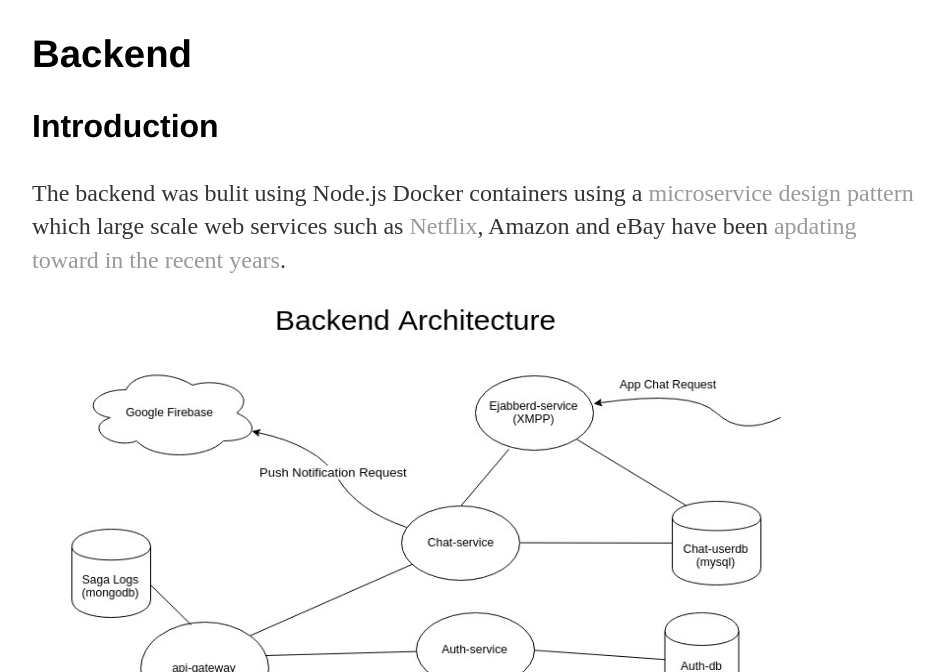
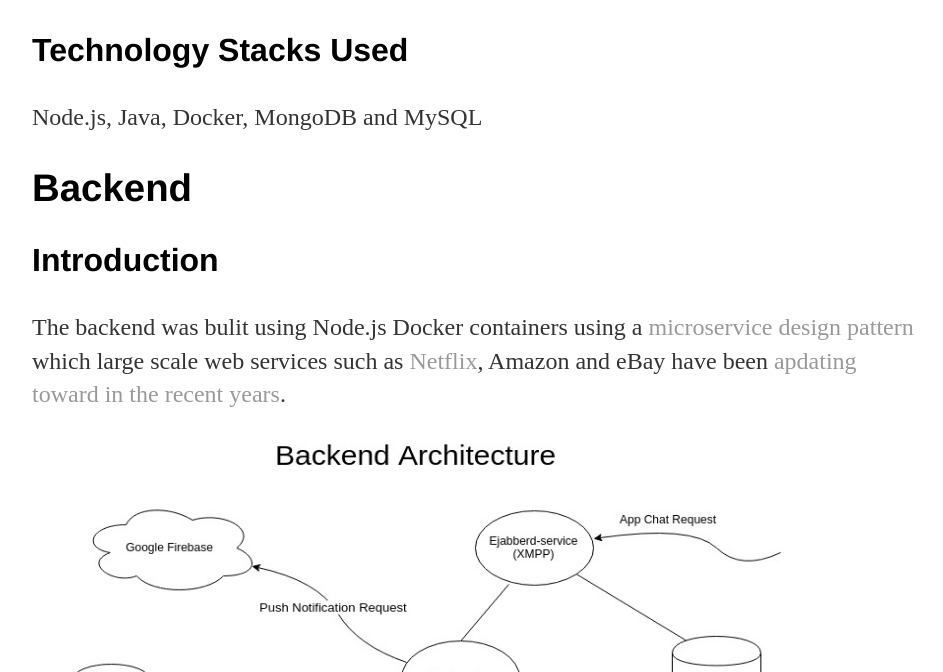
Before and after one commit to jcho7022/jcho7022.github.io, a Jekyll site: the page built from projects/float/index.html, in a window 1280 px wide and 900 px high, scrolled down 1044 px, cut to the strip 228-900 px from the top of the window. Shown: the whole strip, without its empty margins (160-1103 px from the left). Built offline with Jekyll 4.4.1, drawn with Linux system fonts in a browser that asks for light colours.

Commit message:
Update index.html

```diff
--- a/projects/float/index.html
+++ b/projects/float/index.html
@@ -14,6 +14,9 @@ and search up items using a <a href="https://jcho7022.github.io/projects/float/e
 	More details availiable at <a href="https://play.google.com/store/apps/details?id=com.floatapplication">Google Play</a>. </p>
 <h2>Demo/<a href="https://jcho7022.github.io/projects/chatbot">Detailed Messaging Demo</a></h2>
 <iframe  width="980" height="660" src="https://www.youtube.com/embed/qyvwkwZNS0Q" frameborder="0" allow="accelerometer; autoplay; encrypted-media; gyroscope; picture-in-picture" allowfullscreen></iframe>
+
+<h3>Technology Stacks Used</h3>
+<p>Node.js, Java, Docker, MongoDB and MySQL</p>
 
 <h2>Backend</h2>
 <h3>Introduction</h3>
```
